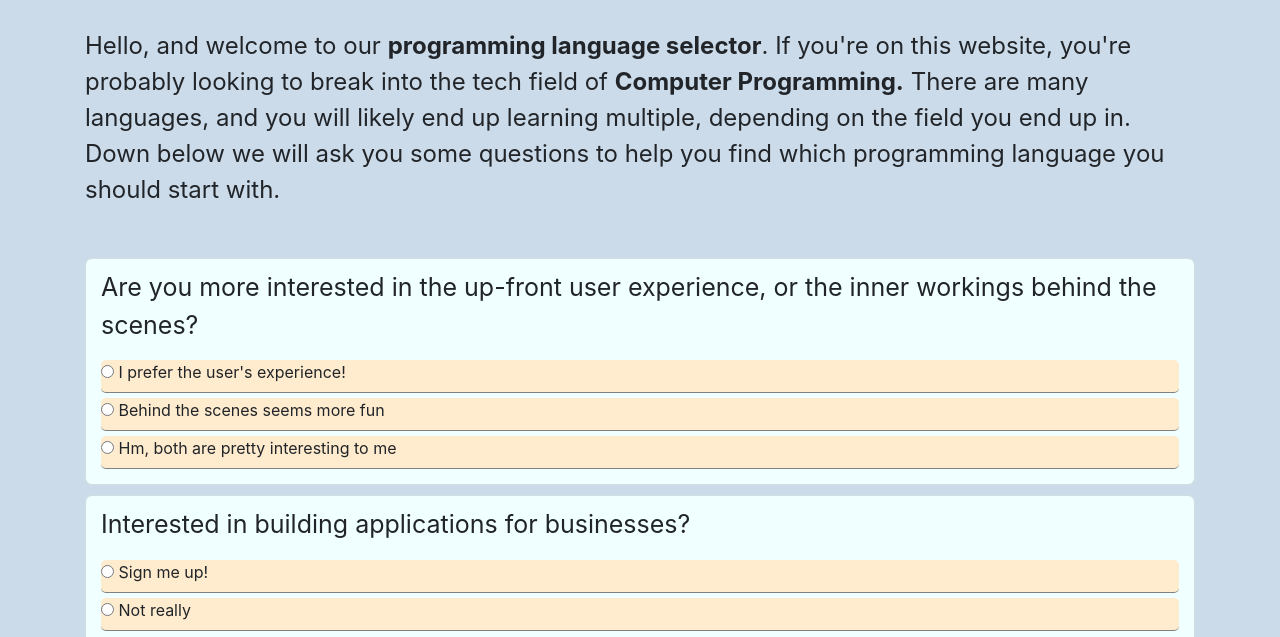
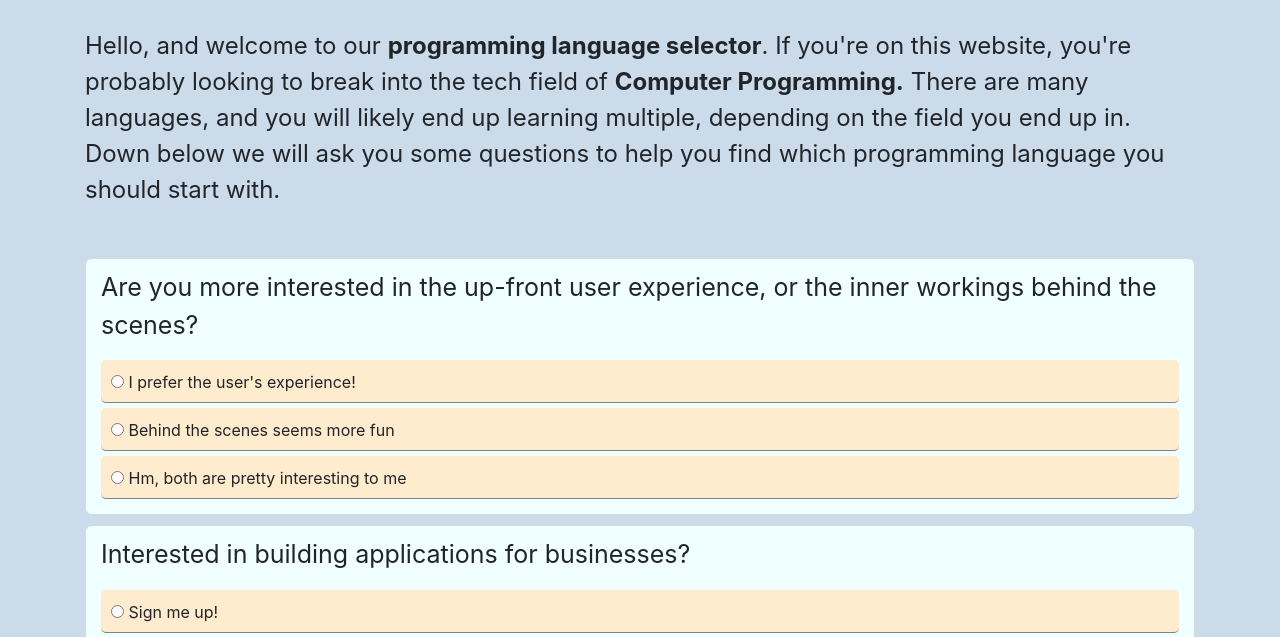
Before and after one commit to jarretjeter/programming-language-suggester, a plain HTML site: page index.html in a window 1280 px wide. Shown: the part 95-732 px from the top of the page. Drawn offline with Linux system fonts and the light colour scheme.

Commit message:
give padding to radio input elements

```diff
--- a/css/styles.css
+++ b/css/styles.css
@@ -39,6 +39,7 @@ p {
   border-bottom: 1px solid grey;
   border-radius: 5px;
   margin: 0 0 5px 0;
+  padding: 10px 0 0 10px;
 }
 
 .results {
```
